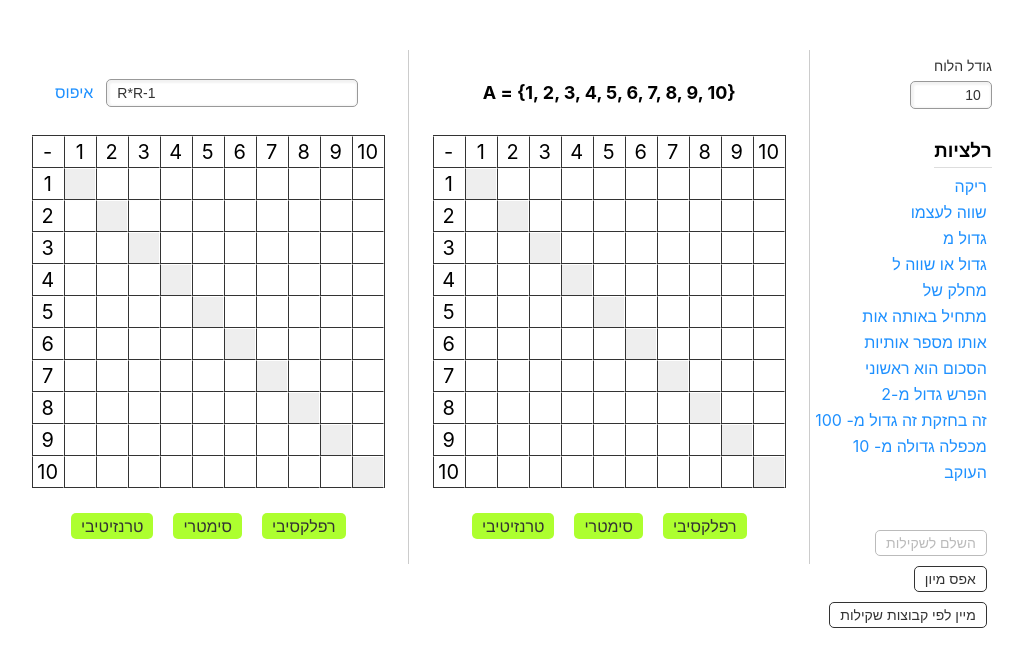
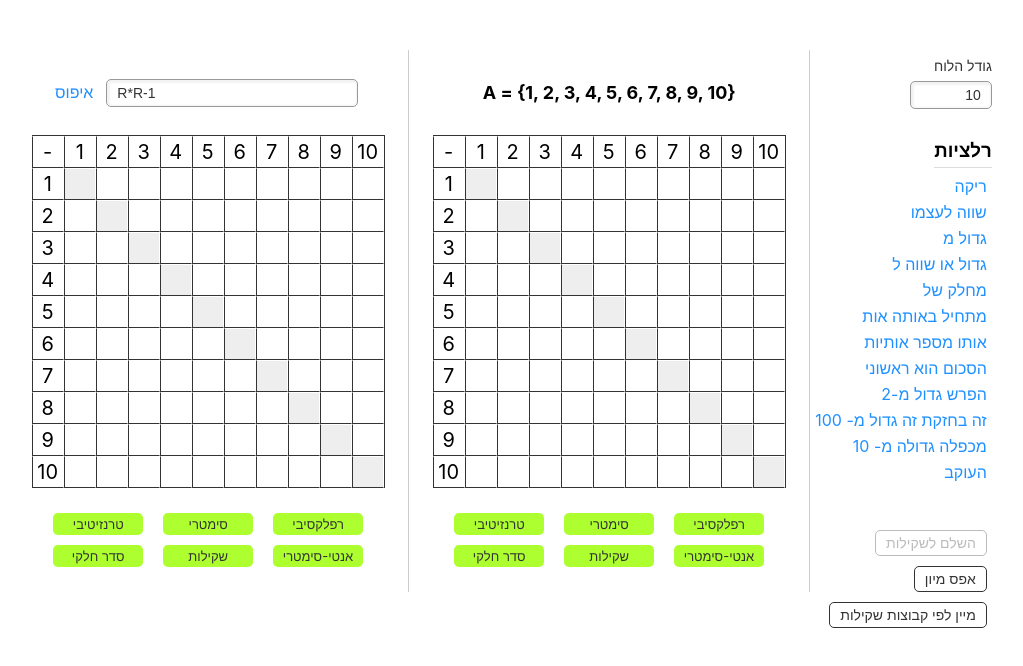
Before and after one commit to dht/bdida, a React (Create React App) app: page / in a window 1280 px wide. Shown: the top 666 px of the page, without its empty margins (120-1143 px from the left). Built offline with nearby package versions, Linux system fonts and the light colour scheme.

Commit message:
antiSymmetric

```diff
--- a/src/App.js
+++ b/src/App.js
@@ -23,6 +23,7 @@ class App extends Component {
             qualities: {
                 reflexive: true,
                 symmetric: true,
+                antiSymmetric: true,
                 transitive: true
             }
         },
@@ -33,6 +34,7 @@ class App extends Component {
             qualities: {
                 reflexive: true,
                 symmetric: true,
+                antiSymmetric: true,
                 transitive: true
             }
         },
@@ -50,9 +52,12 @@ class App extends Component {
 
         data1.relation = initialRelation || [];
 
-        this.setState({ input, boardSize, data1 }, () => {
-            this.reset();
-        });
+        this.setState(
+            { input, boardSize, boardSizeTransient: boardSize, data1 },
+            () => {
+                this.reset();
+            }
+        );
     }
 
     componentWillReceiveProps(props) {
--- a/src/components/table/Table.css
+++ b/src/components/table/Table.css
@@ -16,7 +16,9 @@
     padding: 20px;
     direction: rtl; }
     .Table-container .bottom .qualities {
-      display: flex; }
+      display: flex;
+      align-items: center;
+      justify-content: center; }
   .Table-container .table {
     border: 1px solid #333;
     border-left: 0;
--- a/src/components/table/Table.js
+++ b/src/components/table/Table.js
@@ -76,14 +76,23 @@ export class Table<props> extends Component {
     renderQualities() {
         const { data } = this.props;
         const { qualities } = data || {};
-        const { reflexive, symmetric, transitive } = qualities || {};
+        const { reflexive, symmetric, antiSymmetric, transitive } =
+            qualities || {};
 
         return (
-            <div className="qualities">
-                <Tag on={reflexive}>רפלקסיבי</Tag>
-                <Tag on={symmetric}>סימטרי</Tag>
-                {/* <Tag on="true">אנטי-סימטרי</Tag> */}
-                <Tag on={transitive}>טרנזיטיבי</Tag>
+            <div>
+                <div className="qualities">
+                    <Tag on={reflexive}>רפלקסיבי</Tag>
+                    <Tag on={symmetric}>סימטרי</Tag>
+                    <Tag on={transitive}>טרנזיטיבי</Tag>
+                </div>
+                <div className="qualities">
+                    <Tag on={antiSymmetric}>אנטי-סימטרי</Tag>
+                    <Tag on={reflexive && symmetric && transitive}>שקילות</Tag>
+                    <Tag on={reflexive && antiSymmetric && transitive}>
+                        סדר חלקי
+                    </Tag>
+                </div>
             </div>
         );
     }
--- a/src/components/table/Table.scss
+++ b/src/components/table/Table.scss
@@ -21,6 +21,8 @@
 
         .qualities {
             display: flex;
+            align-items: center;
+            justify-content: center;
         }
     }
 
--- a/src/components/tag/Tag.css
+++ b/src/components/tag/Tag.css
@@ -4,6 +4,8 @@
   padding: 3px 10px;
   border-radius: 5px;
   margin: 5px 10px;
-  text-align: center; }
+  font-size: 13px;
+  text-align: center;
+  width: 70px; }
   .Tag-container.on {
     background-color: #adff2f; }
--- a/src/components/tag/Tag.scss
+++ b/src/components/tag/Tag.scss
@@ -5,7 +5,9 @@
     padding: 3px 10px;
     border-radius: 5px;
     margin: 5px 10px;
+    font-size:13px;
     text-align: center;
+    width:70px;
 
     &.on {
         background-color: #adff2f;
--- a/src/utils/SetMath.js
+++ b/src/utils/SetMath.js
@@ -309,7 +309,8 @@ export class SetMath {
 
         let reflexive = true,
             symmetric = true,
-            transitive = true;
+            transitive = true,
+            antiSymmetric = true;
 
         // reflexive
         for (let i = 1; i <= this.boardSize; i++) {
@@ -317,6 +318,14 @@ export class SetMath {
                 .length;
             reflexive = reflexive && exists;
         }
+
+        // antiSymmetric
+        relation.forEach(rel => {
+            const exists = relation.filter(
+                r => r[0] === rel[1] && r[1] === rel[0] && r[0] !== r[1]
+            ).length;
+            antiSymmetric = antiSymmetric && !exists;
+        });
 
         // symmetric
         relation.forEach(rel => {
@@ -341,6 +350,7 @@ export class SetMath {
         return {
             reflexive,
             symmetric,
+            antiSymmetric,
             transitive
         };
 
```
